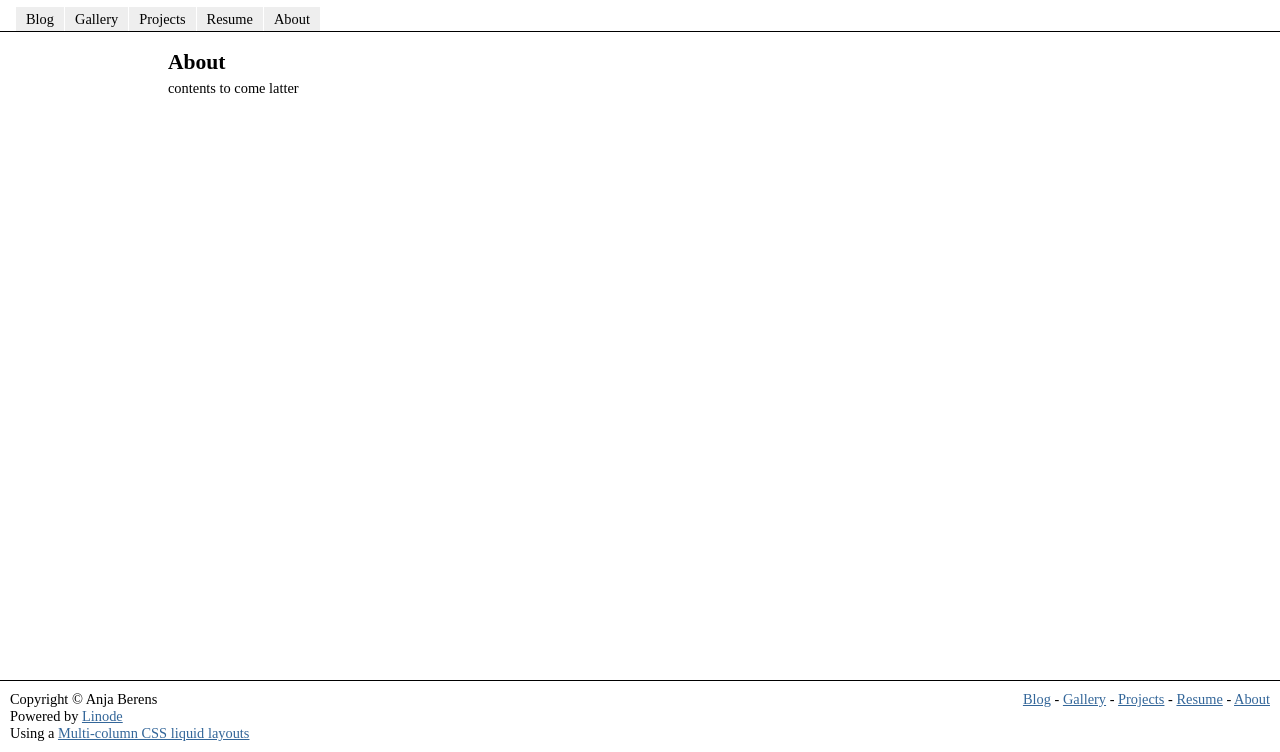
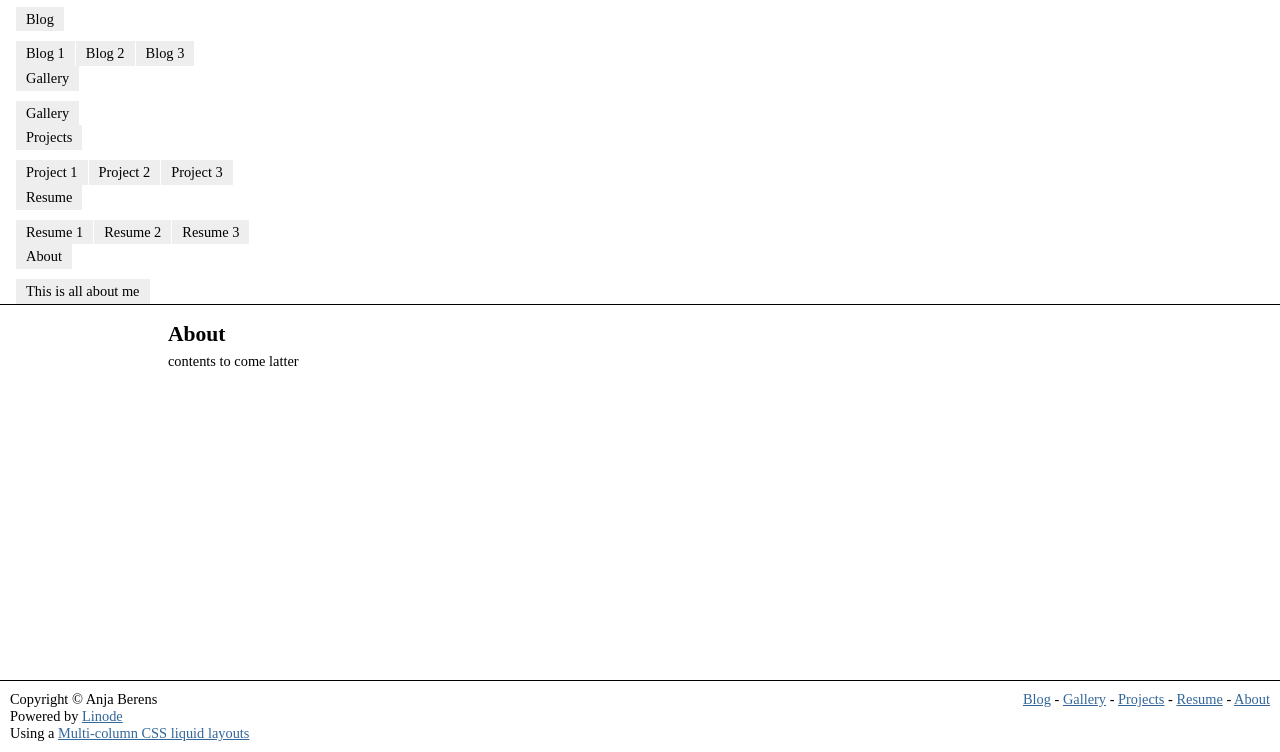
Before and after one commit to pharaun/amrutlar.com, a plain HTML site: page about.html in a window 1280 px wide. Shown: the part 48-800 px from the top of the page. Drawn offline with Linux system fonts and the light colour scheme.

Commit message:
Modifyed about.html as a template for the double row menu feature, now need to figure out the css

```diff
--- a/about.html
+++ b/about.html
@@ -33,11 +33,41 @@
 
 		    <!-- Begin Naviagtion -->
 		    <ul>
-			<li><a href="index.html">Blog</a></li>
-			<li><a href="http://gallery.amrutlar.com">Gallery</a></li>
-			<li><a href="projects.html">Projects</a></li>
-			<li><a href="resume.html">Resume</a></li>
-			<li><a href="about.html">About</a></li>
+			<li><a href="index.html">Blog</a>
+			    <ul>
+				<li><a href="#">Blog 1</a></li>
+				<li><a href="#">Blog 2</a></li>
+				<li><a href="#">Blog 3</a></li>
+			    </ul>
+			    </li>
+
+			<li><a href="http://gallery.amrutlar.com">Gallery</a>
+			    <ul>
+				<li><a href="http://gallery.amrutlar.com">Gallery</a></li>
+			    </ul>
+			</li>
+
+			<li><a href="projects.html">Projects</a>
+			    <ul>
+				<li><a href="#">Project 1</a></li>
+				<li><a href="#">Project 2</a></li>
+				<li><a href="#">Project 3</a></li>
+			    </ul>
+			</li>
+
+			<li><a href="resume.html">Resume</a>
+			    <ul>
+				<li><a href="#">Resume 1</a></li>
+				<li><a href="#">Resume 2</a></li>
+				<li><a href="#">Resume 3</a></li>
+			    </ul>
+			</li>
+
+			<li><a href="about.html">About</a>
+			    <ul>
+				<li><a href="#">This is all about me</a></li>
+			    </ul>
+			</li>
 		    </ul>
 		    <!-- End Naviagtion -->
 
```
